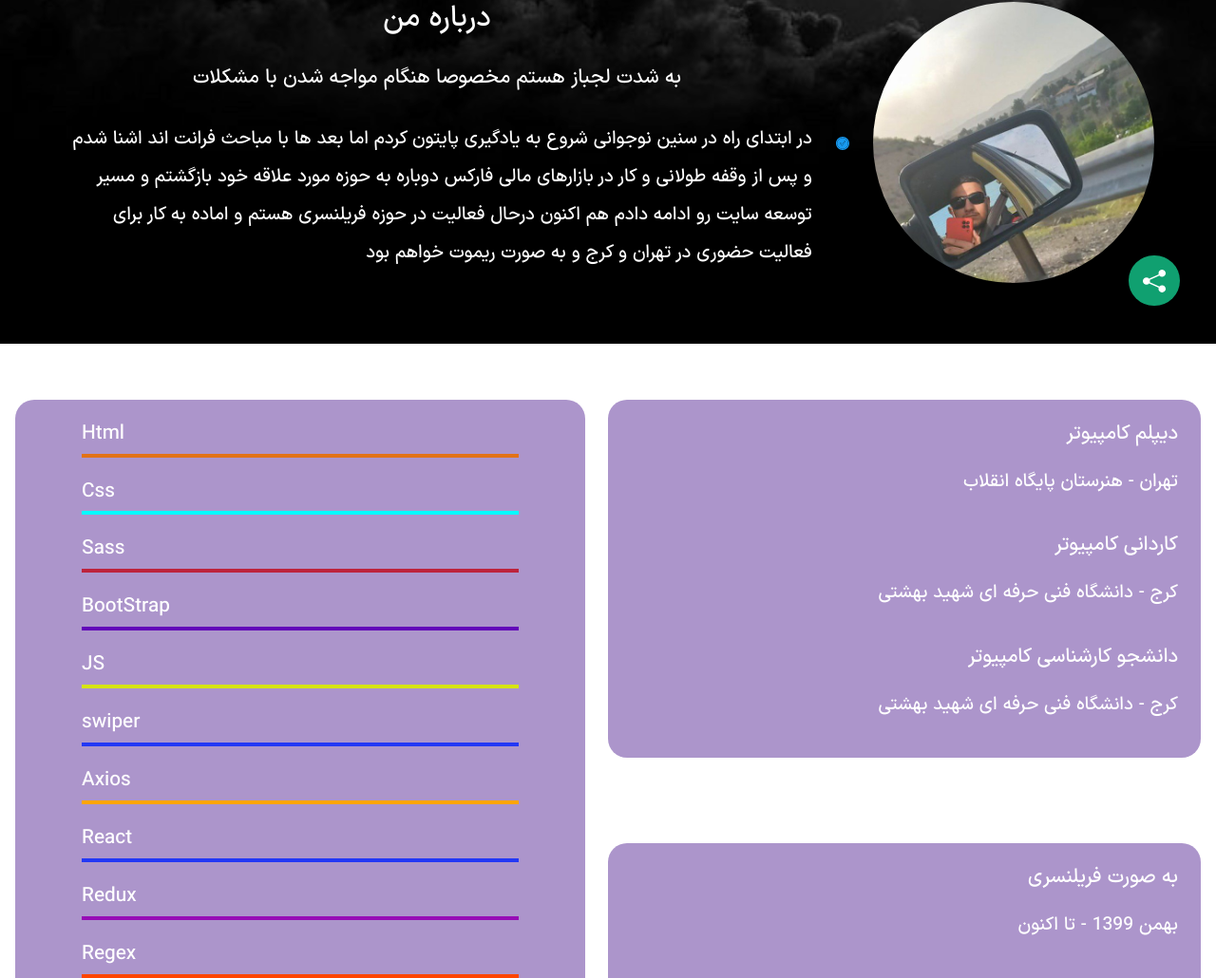
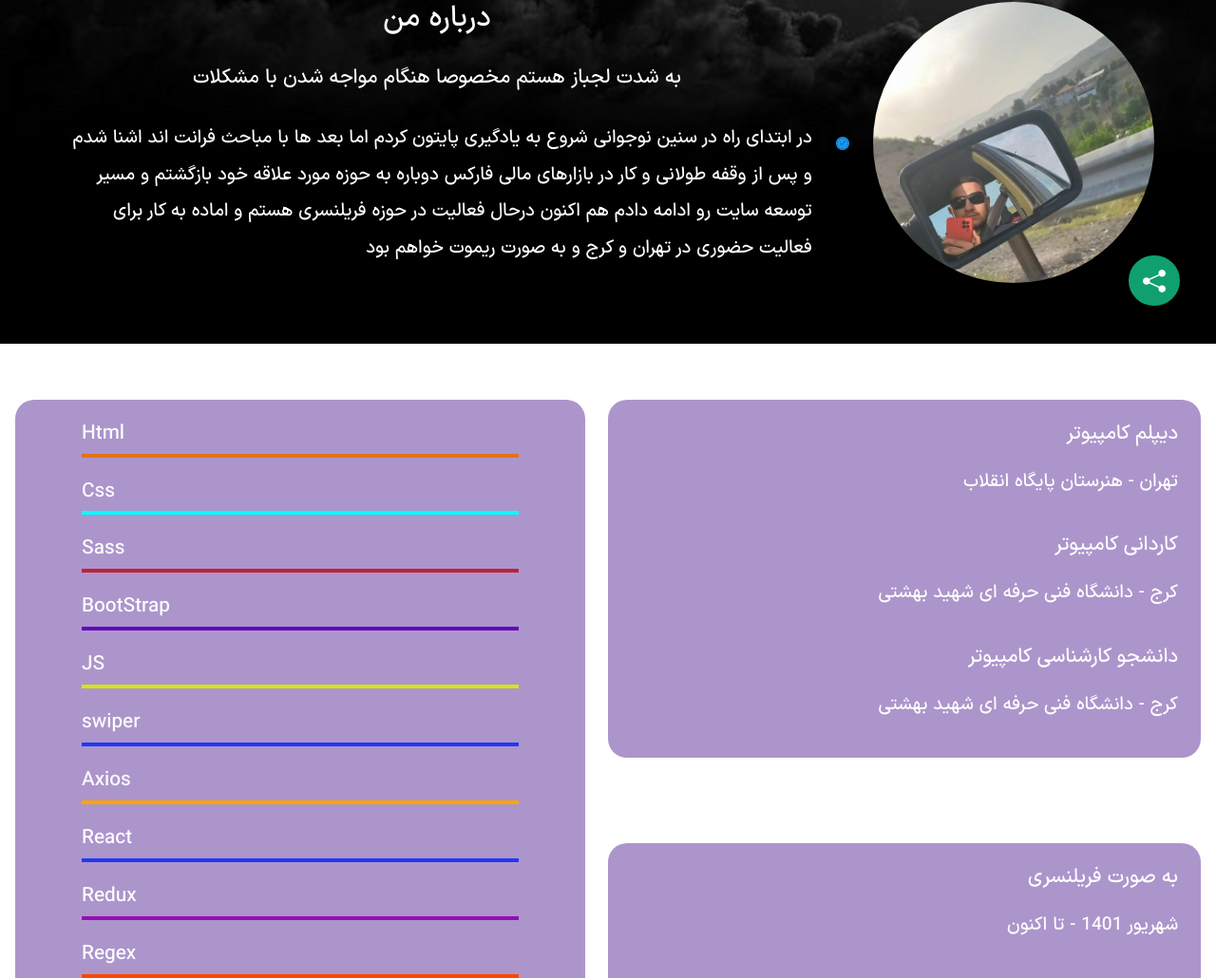
Before and after one commit to mohammadEbrahimzadeh/myResume, a React (Create React App) app: page / in a window 1280 px wide. Shown: the part 438-1468 px from the top of the page at 95% size. Built offline with nearby package versions, Linux system fonts and the light colour scheme.

Commit message:
update about me v-2

```diff
--- a/src/Components/AboutMe/_AboutMe.scss
+++ b/src/Components/AboutMe/_AboutMe.scss
@@ -4,7 +4,7 @@
     color: rgb(24, 154, 240);
   }
   .aboutMeCOntent {
-    line-height: 2.5rem;
+    line-height: 2;
   }
   .right {
     img {
--- a/src/Components/Skills/Skills.jsx
+++ b/src/Components/Skills/Skills.jsx
@@ -129,7 +129,7 @@
           >
             <li className=" w-100 gap-sm-3 d-flex flex-column">
               <h3 className="text-end">به صورت فریلنسری</h3>
-              <p className="text-end ">بهمن 1399 - تا اکنون</p>
+              <p className="text-end ">شهریور 1401 - تا اکنون</p>
             </li>{" "}
             <li className=" w-100 gap-sm-3 d-flex flex-column">
               <h3 className="text-end">کمک منتور ری اکت اکادمی سبزلرن</h3>
--- a/src/base.css
+++ b/src/base.css
@@ -111,7 +111,7 @@
   color: rgb(24, 154, 240);
 }
 .AboutMe .aboutMeCOntent {
-  line-height: 2.5rem;
+  line-height: 2;
 }
 .AboutMe .right img {
   border-radius: 50%;
```
Also changed, not shown: 11 other files (tests, documents, lock files or other folders).
